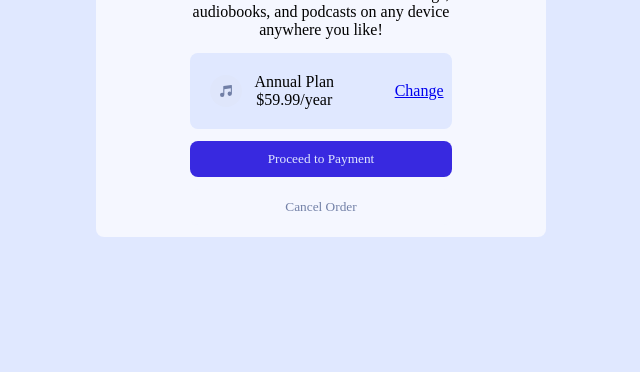
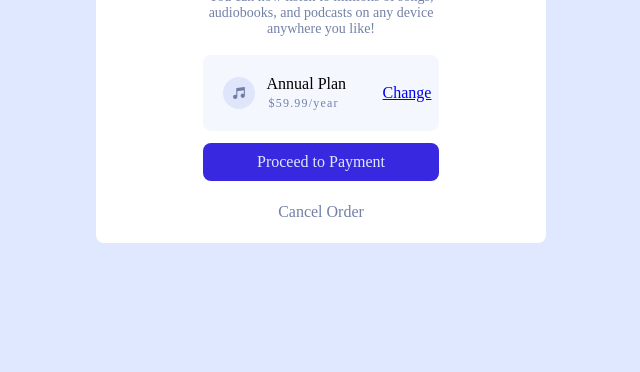
Before and after one commit to tutich/order-summary, a plain HTML site: page index.html in a window 1280 px wide. Shown: the part 428-800 px from the top of the page, without its empty margins (319-959 px from the left). Drawn offline with Linux system fonts and the light colour scheme; files whose address does not match are found by name.

Commit message:
update-final

```diff
--- a/index.html
+++ b/index.html
@@ -34,13 +34,13 @@
             <div class="content">
                 <section class="about">
                     <h2>Order Summary</h2>
-                    <p>You can now listen to millions of songs,<br> audiobooks, and podcasts on any device <br> anywhere you like!
+                    <p class="about-p">You can now listen to millions of songs,<br> audiobooks, and podcasts on any device <br> anywhere you like!
                     </p>
                 </section>
                 <section class="trans">
                     <div class="plan">
                         <img src="./images/icon-music.svg" alt="music-icon" class="icon">
-                        <div>
+                        <div class="text">
                             <p>Annual Plan</p>
                             <span>$59.99/year</span>
                         </div>
--- a/styles.css
+++ b/styles.css
@@ -42,16 +42,19 @@ body {
     flex-direction: column;
     align-items: center;
     justify-content: center;
-    background-color: var(--blue-200);
+    background-color: white;
     width: fit-content;
     text-align: center;
     border-radius: 8px;
     z-index: 1;
+}
+.hero {
 
 }
 .heroimg {
     width: 100%;
-
+    border-top-left-radius: 8px;
+    border-top-right-radius: 8px;
 }
 
 .content {
@@ -64,12 +67,19 @@ body {
     margin-top: 12px;
 }
 
+.about-p {
+    padding: 4px;
+    color: var(--blue-400);
+    font-size: 14px;
+    margin-top: 6px;
+}
+
 .trans {
     display: flex;
     align-items: center;
     justify-content: space-between;
     padding: 8px;
-    background-color: var(--blue-100);
+    background-color: var(--blue-200);
     border-radius: 8px;
     margin-top: 12px;
 }
@@ -83,6 +93,18 @@ body {
 .icon {
     height: 32px;
     width: 32px;
+
+}
+.text {
+    text-align: start;
+
+}
+
+span {
+    padding: 2px;
+    font-size: 12px;
+    color: var(--blue-400);
+    letter-spacing: 0.1em;
 }
 
 section {
@@ -97,6 +119,7 @@ button {
     border: none;
     border-radius: 8px;
     cursor: pointer;
+    font-size: 16px;
 }
 .pay {
     width: 100%;
@@ -108,7 +131,15 @@ button {
 }
 
 .cancel {
-    background-color: var(--blue-200);
+    background-color: transparent;
     color: var(--blue-400);
     cursor: pointer;
 }
+
+
+@media(max-width: 600px) {
+    .card {
+        width: 90%;
+        margin: 0 auto;
+    }
+}
```
